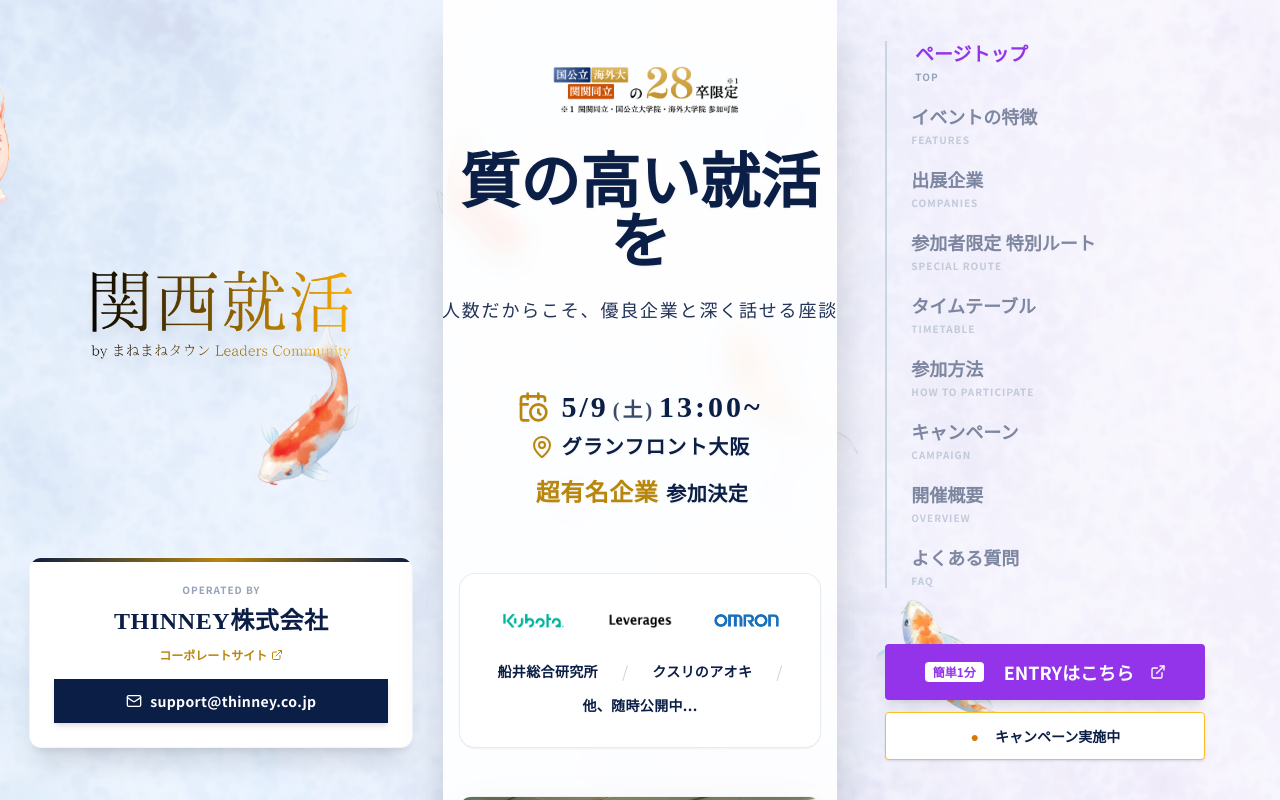
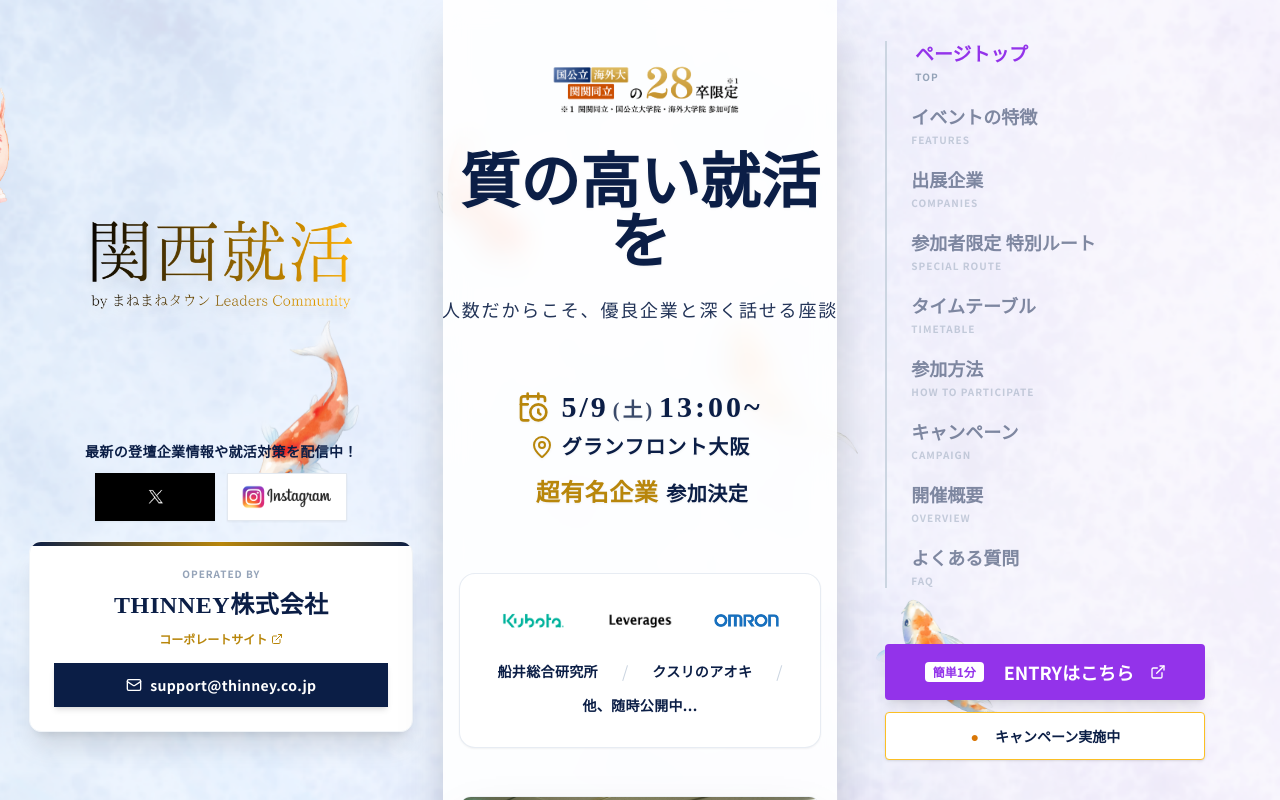
Before and after one commit to thinney-dev/kansai-shukatsu-2026-5-9, a React (Vite) app: page / in a window 1280 px wide. Shown: the top 800 px of the page. Built offline with nearby package versions, Linux system fonts and the light colour scheme; the HTML template or start-up script is replaced by a standard one.

Commit message:
SNSリンク追加

```diff
--- a/src/pages/Index.tsx
+++ b/src/pages/Index.tsx
@@ -1,5 +1,6 @@
 import { useState, useEffect } from "react";
-import { ArrowRight, ExternalLink } from "lucide-react";
+// ▼ 修正：ChevronRight を追加 ▼
+import { ArrowRight, ExternalLink, ChevronRight } from "lucide-react";
 import { Button } from "@/components/ui/button";
 import HeroSection from "@/components/HeroSection";
 import FeaturesSection from "@/components/FeaturesSection";
@@ -16,7 +17,6 @@ import StickyFooter from "@/components/StickyFooter";
 import MobileMenu from "@/components/MobileMenu";
 import CampaignSection from "@/components/CampaignSection";
 import NextEventSection from "@/components/NextEventSection";
-// ▼ 修正：作成した過去実績コンポーネントをインポート ▼
 import PastEventsSection from "@/components/PastEventsSection";
 
 const Index = () => {
@@ -24,7 +24,6 @@ const Index = () => {
 
   // スクロール連動機能
   useEffect(() => {
-    // ▼ 修正："past-events" を配列に追加 ▼
     const sectionIds = [
       "top", "features", "companies", "benefits", "timetable",
       "participate", "campaign", "overview", "past-events", "voice", "faq"
@@ -79,12 +78,10 @@ const Index = () => {
     { id: "participate", label: "参加方法", en: "HOW TO PARTICIPATE" },
     { id: "campaign", label: "キャンペーン", en: "CAMPAIGN" },
     { id: "overview", label: "開催概要", en: "OVERVIEW" },
-
     { id: "faq", label: "よくある質問", en: "FAQ" },
   ];
 
   return (
-    // ▼ 修正: overflow-hidden を削除しました（stickyを妨害するため）
     <div className="flex min-h-screen w-full bg-transparent font-sans text-[#0B1E46] selection:bg-purple-100 relative justify-center">
 
       {/* スマホ用メニュー */}
@@ -110,7 +107,35 @@ const Index = () => {
                 className="w-full max-w-[80%] object-contain drop-shadow-xl transform hover:scale-105 transition-transform duration-500"
                 />
             </div>
-            <div className="w-full flex justify-center translate-y-12">
+            <div className="w-full flex flex-col items-center translate-y-4 xl:translate-y-8">
+
+                {/* ===== PC版 SNS導線 ===== */}
+                <div className="flex flex-col items-center gap-3 mb-5 px-2 w-full">
+                  <p className="text-xs xl:text-sm text-[#0B1E46] font-bold tracking-wide text-center">
+                    最新の登壇企業情報や就活対策を配信中！
+                  </p>
+                  <div className="flex flex-row gap-2 xl:gap-3 justify-center w-full">
+                    {/* X (旧Twitter) */}
+                    <a
+                      href="https://x.com/kansai_mlc?s=21&t=axJ02Uz3Tn08l-b1j33"
+                      target="_blank"
+                      rel="noopener noreferrer"
+                      className="flex items-center justify-center w-[100px] xl:w-[120px] h-[44px] xl:h-[48px] bg-black hover:opacity-80 transition-opacity rounded-lg shadow-sm group"
+                    >
+                      <img src="/logo-X.png" alt="Xロゴ" className="h-4 xl:h-5 w-auto object-contain group-hover:scale-110 transition-transform" />
+                    </a>
+                    {/* Instagram */}
+                    <a
+                      href="https://www.instagram.com/kansaishukatsu_mlc/"
+                      target="_blank"
+                      rel="noopener noreferrer"
+                      className="flex items-center justify-center w-[100px] xl:w-[120px] h-[44px] xl:h-[48px] bg-white hover:opacity-80 transition-opacity border border-slate-200 rounded-lg shadow-sm group"
+                    >
+                      <img src="/logo-instagram.png" alt="Instagramロゴ" className="h-5 xl:h-6 w-auto object-contain group-hover:scale-110 transition-transform" />
+                    </a>
+                  </div>
+                </div>
+
                 <CompanyInfoCard />
             </div>
         </div>
@@ -130,14 +155,38 @@ const Index = () => {
           <div id="overview"><OverviewSection /></div>
           <NextEventSection />
 
-          {/* ▼ 修正：ここに過去実績セクションを配置 ▼ */}
           <div id="past-events"><PastEventsSection /></div>
 
           <div id="voice"><VoiceSection /></div>
           <div id="faq"><FAQSection /></div>
 
-          {/* スマホ下部のグレー背景を透明に変更 */}
-          <div className="lg:hidden w-full px-4 py-12 flex justify-center bg-transparent">
+          {/* ▼ 修正：スマホ版 SNS導線を追加（CompanyInfoCardの上） ▼ */}
+          <div className="lg:hidden w-full px-4 pt-8 pb-12 flex flex-col items-center gap-8 bg-transparent">
+
+            <div className="flex flex-col items-center gap-4 w-full">
+              <p className="text-sm font-bold text-[#0B1E46] tracking-wide text-center">
+                最新の登壇企業情報や就活対策を配信中！
+              </p>
+              <div className="flex flex-row gap-4 justify-center w-full">
+                <a
+                  href="https://x.com/kansai_mlc?s=21&t=axJ02Uz3Tn08l-b1j33"
+                  target="_blank"
+                  rel="noopener noreferrer"
+                  className="flex items-center justify-center w-[130px] h-[50px] bg-black hover:opacity-80 transition-opacity rounded-xl shadow-sm group"
+                >
+                  <img src="/logo-X.png" alt="Xロゴ" className="h-5 w-auto object-contain group-hover:scale-110 transition-transform" />
+                </a>
+                <a
+                  href="https://www.instagram.com/kansaishukatsu_mlc/"
+                  target="_blank"
+                  rel="noopener noreferrer"
+                  className="flex items-center justify-center w-[130px] h-[50px] bg-white hover:opacity-80 transition-opacity border border-slate-200 rounded-xl shadow-sm group"
+                >
+                  <img src="/logo-instagram.png" alt="Instagramロゴ" className="h-6 w-auto object-contain group-hover:scale-110 transition-transform" />
+                </a>
+              </div>
+            </div>
+
             <CompanyInfoCard />
           </div>
       </main>
@@ -167,6 +216,7 @@ const Index = () => {
             <div className="space-y-3 pt-4">
                 <Button
                     className="w-full bg-purple-600 hover:bg-purple-500 text-white font-bold h-14 rounded shadow-lg transition-transform hover:scale-105 text-lg"
+                    // ▼ 5月用のフォームリンクを維持 ▼
                     onClick={() => window.open('https://forms.gle/s8GVFABW1TGciy3W9', '_blank')}
                 >
                     <span className="bg-white text-purple-600 text-xs px-2 py-0.5 rounded font-bold mr-3">簡単1分</span>
```
Also changed, not shown: public/logo-X.png (added), public/logo-instagram.png (added).
